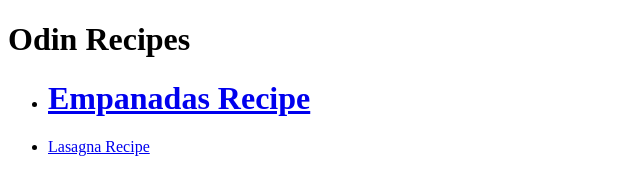
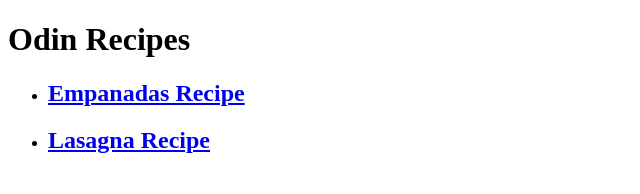
Before and after one commit to TheHungryGuy/odin-recipes, a plain HTML site: page index.html in a window 1280 px wide. Shown: the whole page, without its empty margins (0-640 px from the left). Drawn offline with Linux system fonts and the light colour scheme.

Commit message:
Fix Styling

```diff
--- a/index.html
+++ b/index.html
@@ -10,8 +10,8 @@
 <h1>Odin Recipes</h1>
 
 <ul>
-<li><a href="./recipes/empandas.html"><h1>Empanadas Recipe</h1></a></li>
-<li><a href="./recipes/lasagna.html">Lasagna Recipe</a></li>
+<li><a href="./recipes/empandas.html"><h2>Empanadas Recipe</h2></a></li>
+<li><a href="./recipes/lasagna.html"><h2>Lasagna Recipe</h2></a></li>
 </ul>
 </body>
 </html>
```
